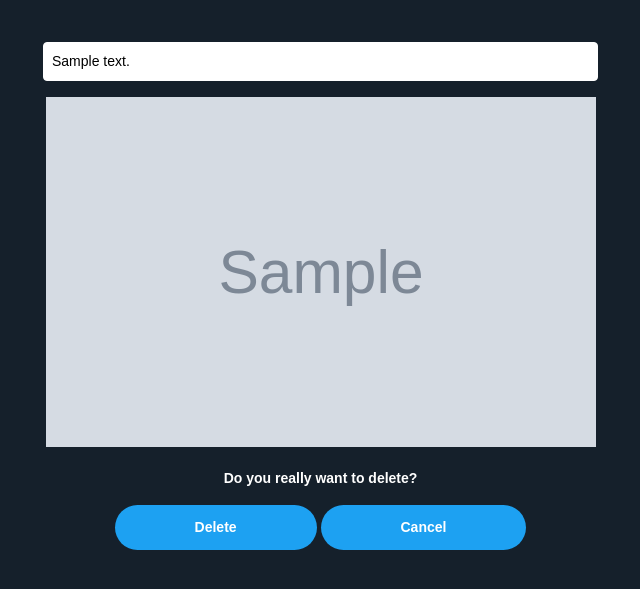
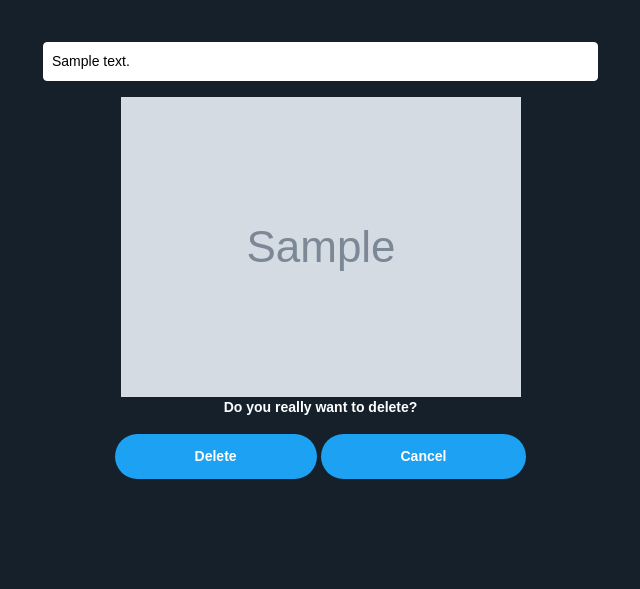
Before and after one commit to akhad97/Twitter-Clone-Website, a Django app: template templates/feed/post-delete.html in a window 1280 px wide. Shown: the top 589 px of the page, without its empty margins (42-682 px from the left). Run offline with Django 3.2, Linux system fonts and the light colour scheme; the template is opened without the code that fills it: most values are stand-ins (such as "Sample title", 1, 10 or a date in 2020); grey boxes marked "Sample" are stand-in pictures; some libraries are stand-ins or nearby versions.

Commit message:
my commit

```diff
--- a/templates/feed/post-delete.html
+++ b/templates/feed/post-delete.html
@@ -7,7 +7,11 @@
            style="border: 1px solid white; border-radius: 4px; word-wrap: break-word; background-color: #fff; color: #000; text-align: left;">
            {{ post.content }}
         </p>
-        <img style="height: 350px; width: 550px;" src="{{ post.get_photo_url }}"><br><br>
+        {% if not tweet.get_photo_url %}
+        <img src="{{tweet.get_photo_url}}" alt="">
+        {% else %}
+        <img class="img" src="{{tweet.get_photo_url}}" alt="">
+        {% endif %}
 
         <fieldset class="form-group white-important">
             Do you really want to delete?
```
